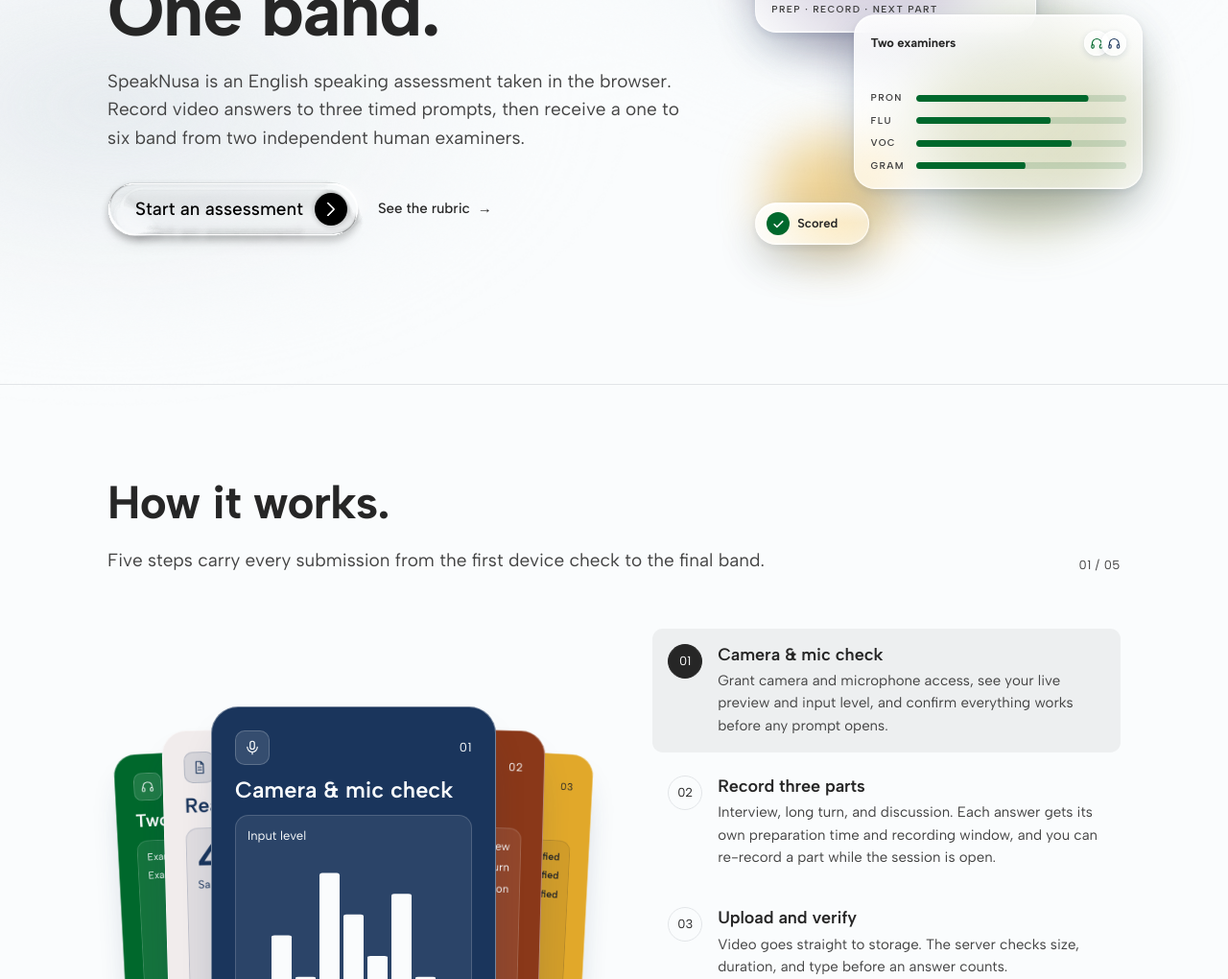
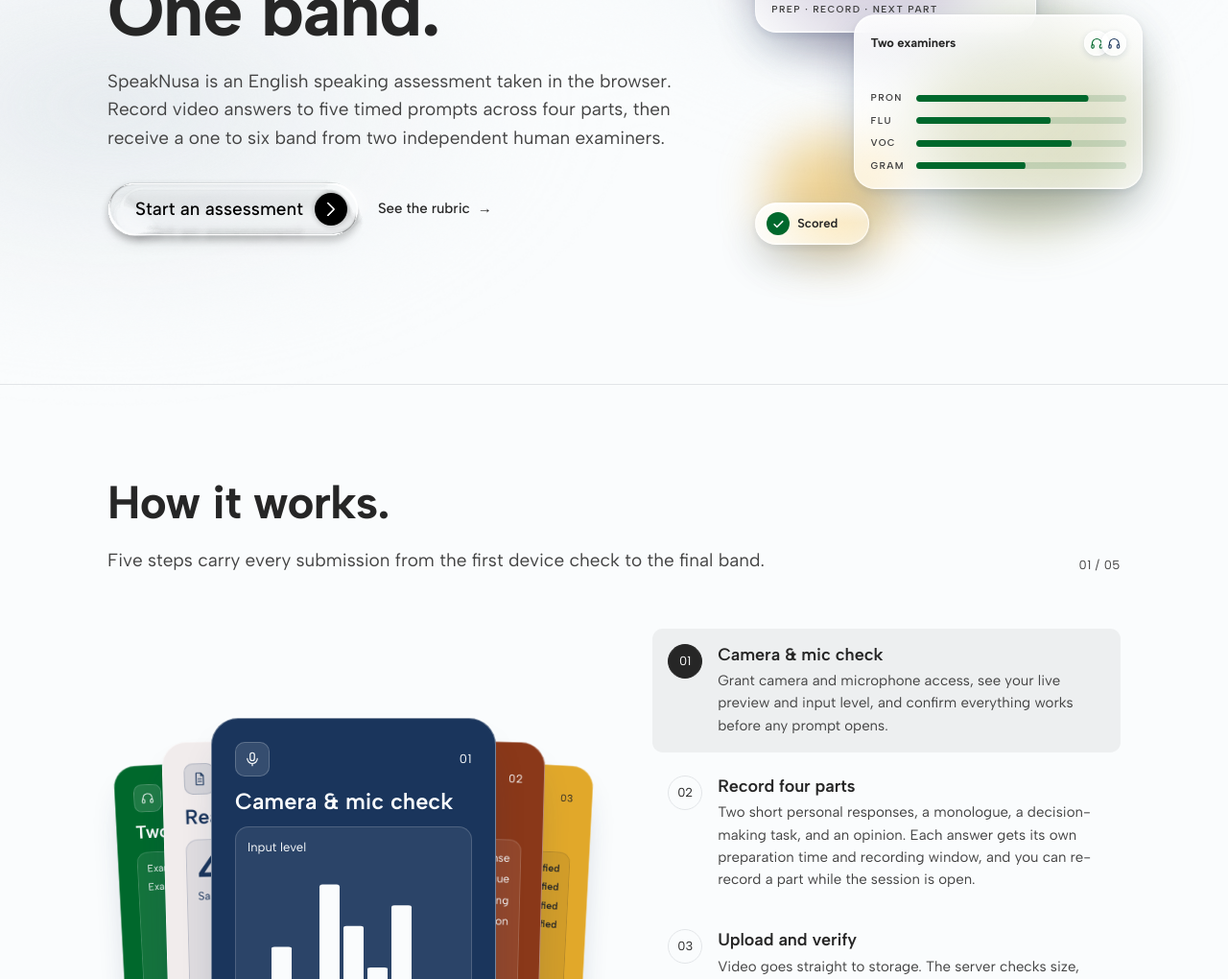
Before and after one commit to markusdito/fluentcheck-english-proficiency-test, a Next.js app in the folder frontend/: page / in a window 1280 px wide. Shown: the part 341-1361 px from the top of the page at 96% size. Built offline with nearby package versions, Linux system fonts and the light colour scheme; no server answers.

Commit message:
feat(landing): describe four Parts and five recorded answers (#165)
Hero, How it works, Roles, FAQ and rubric copy no longer describe the
old three-part Interview/Long turn/Discussion structure.

```diff
--- a/frontend/app/(landing)/_components/Faq.tsx
+++ b/frontend/app/(landing)/_components/Faq.tsx
@@ -16,8 +16,8 @@ const items = [
   },
   {
     id: "parts",
-    q: "What are the three parts?",
-    a: "Part 1 Interview, Part 2 Long turn, and Part 3 Discussion. One question from each part per submission, always from the same set. Prompt text, timing, and prompt audio are snapshotted at delivery, so later question bank edits never rewrite a past session.",
+    q: "What are the four parts?",
+    a: "Part 1 Personal response (two short tasks, 1A and 1B), Part 2 Monologue from a cue card, Part 3 Decision-making between four options, and Part 4 Opinion. That is five recorded answers per submission, all from the same Test Set. Prompt text, timing, and prompt audio are snapshotted at delivery, so later question bank edits never rewrite a past session.",
   },
   {
     id: "again",
--- a/frontend/app/(landing)/_components/Hero.tsx
+++ b/frontend/app/(landing)/_components/Hero.tsx
@@ -205,7 +205,7 @@ export function Hero() {
           </h1>
           <p className={`${lead} mb-8`}>
             SpeakNusa is an English speaking assessment taken in the browser. Record video answers to
-            three timed prompts, then receive a one to six band from two independent human examiners.
+            five timed prompts across four parts, then receive a one to six band from two independent human examiners.
           </p>
           <div className="inline-flex flex-wrap items-center gap-3">
             {/* glass pill: contrast on the wrapper sharpens the blurred inner rims */}
--- a/frontend/app/(landing)/_components/HowItWorks.tsx
+++ b/frontend/app/(landing)/_components/HowItWorks.tsx
@@ -56,8 +56,8 @@ const steps: Step[] = [
   },
   {
     tone: "bg-sn-clay text-sn-bg",
-    title: "Record three parts",
-    desc: "Interview, long turn, and discussion. Each answer gets its own preparation time and recording window, and you can re-record a part while the session is open.",
+    title: "Record four parts",
+    desc: "Two short personal responses, a monologue, a decision-making task, and an opinion. Each answer gets its own preparation time and recording window, and you can re-record a part while the session is open.",
     icon: (
       <svg {...iconProps}>
         <circle cx="12" cy="12" r="8" />
@@ -67,9 +67,10 @@ const steps: Step[] = [
     panel: (
       <>
         <div className={lines}>
-          <div className={line}><span>Part 1</span><span>Interview</span></div>
-          <div className={line}><span>Part 2</span><span>Long turn</span></div>
-          <div className={line}><span>Part 3</span><span>Discussion</span></div>
+          <div className={line}><span>Part 1</span><span>Personal response</span></div>
+          <div className={line}><span>Part 2</span><span>Monologue</span></div>
+          <div className={line}><span>Part 3</span><span>Decision-making</span></div>
+          <div className={line}><span>Part 4</span><span>Opinion</span></div>
         </div>
         <p className="tabular-nums">Prep time · timed video</p>
       </>
@@ -88,7 +89,7 @@ const steps: Step[] = [
     panel: (
       <>
         <div className={lines}>
-          {["Part 1", "Part 2", "Part 3"].map((p) => (
+          {["Part 1", "Part 2", "Part 3", "Part 4"].map((p) => (
             <div key={p} className={line}>
               <span>{p}</span>
               <span className="inline-flex items-center gap-1 font-semibold"><Check />Verified</span>
--- a/frontend/app/(landing)/_components/Roles.tsx
+++ b/frontend/app/(landing)/_components/Roles.tsx
@@ -5,7 +5,7 @@ const roles: { seat: string; title: string; body: string; label: string; tone: s
   {
     seat: "Student",
     title: "Record with a webcam and microphone",
-    body: "Finish three parts in about twenty minutes. Read one clear band with criterion feedback.",
+    body: "Finish four parts in about fifteen minutes. Read one clear band with criterion feedback.",
     label: "Student: microphone with a live input level meter",
     tone: "text-sn-navy [--art-field:var(--color-sn-field-navy)] [--art-glow:color-mix(in_oklch,var(--color-sn-navy)_70%,white)]",
     art: (
--- a/frontend/app/(landing)/_components/Rubric.tsx
+++ b/frontend/app/(landing)/_components/Rubric.tsx
@@ -26,7 +26,7 @@ const rubric: { band: string; cells: [string, string, string, string] }[] = [
     cells: [
       "Understandable with some listener effort. Recurring sound and stress patterns.",
       "Noticeable pausing. Turns sustained but unevenly.",
-      "Adequate for familiar topics. Struggles with abstract Part 3.",
+      "Adequate for familiar topics. Struggles with abstract topics in Parts 3 and 4.",
       "Limited complex structures. Errors occur but meaning is clear.",
     ],
   },
```
